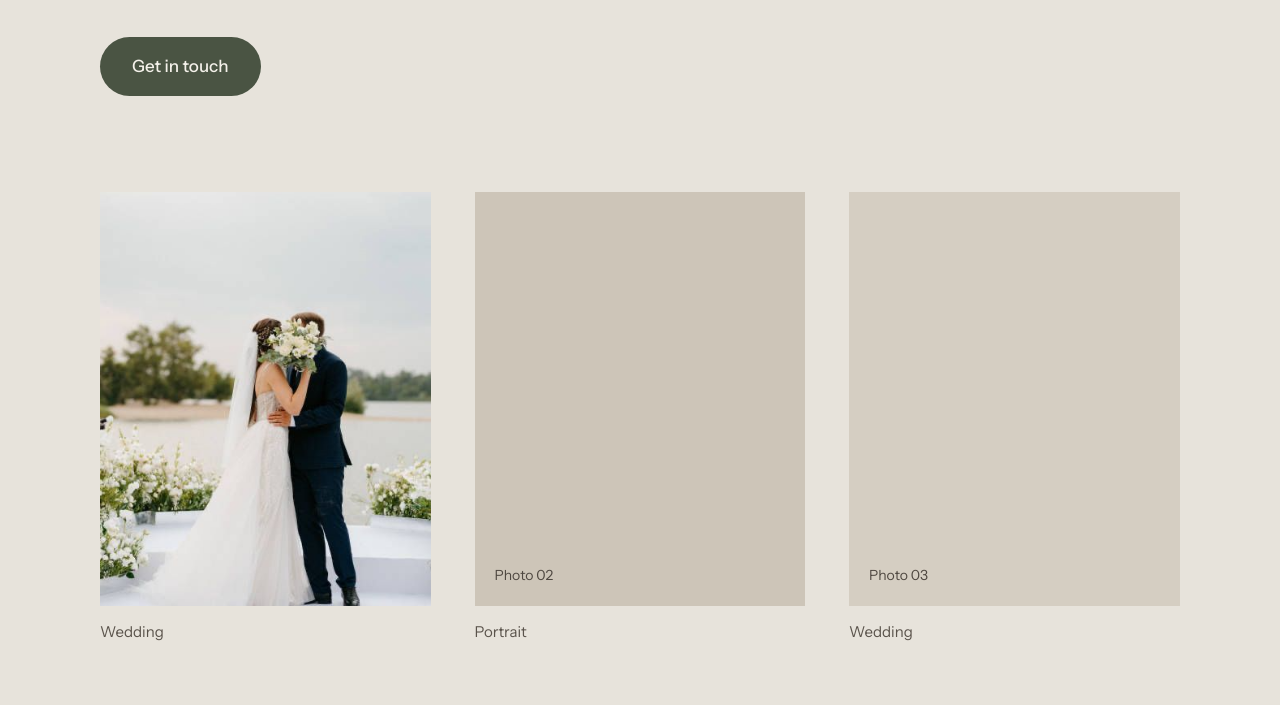
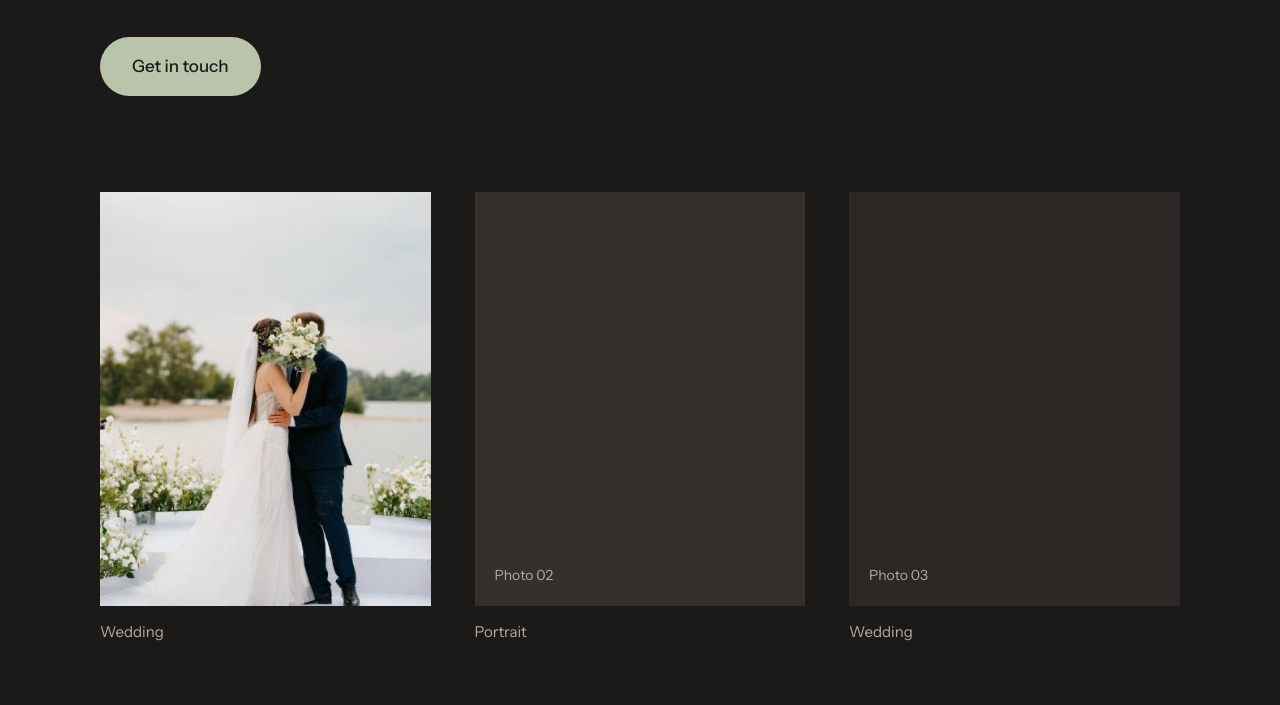
Before and after one commit to gexlearn-bot/serena-lee-website, a plain HTML site: page index.html in a window 1280 px wide. Shown: the part 373-1078 px from the top of the page. Drawn offline with Linux system fonts and the light colour scheme.

Commit message:
Switch site to a dark theme
Co-Authored-By: Claude Sonnet 5.5 <noreply@anthropic.com>
Claude-Session: https://claude.ai/code/session_014d6AvCzZSJbcHuQn9PGX5H

```diff
--- a/index.html
+++ b/index.html
@@ -10,15 +10,16 @@
 <link rel="stylesheet" href="https://fonts.googleapis.com/css2?family=Young+Serif&family=Instrument+Sans:wght@400;500&display=swap">
 <style>
 :root {
-  --bg: #E7E3DB;
-  --ink: #2A2622;
-  --muted: #5A534B;
-  --rule: #B9B1A4;
-  --tile-a: #D5CEC2;
-  --tile-b: #CDC5B8;
-  --tile-text: #4F4841;
-  --accent: #4A5443;
-  --accent-text: #F4F1EA;
+  color-scheme: dark;
+  --bg: #1C1A18;
+  --ink: #EDE8E0;
+  --muted: #B3AAA0;
+  --rule: #4A453F;
+  --tile-a: #2B2825;
+  --tile-b: #34302C;
+  --tile-text: #B3AAA0;
+  --accent: #B9C4AB;
+  --accent-text: #1C1A18;
   --heading: 'Young Serif', Georgia, serif;
   --body: 'Instrument Sans', system-ui, sans-serif;
   --gutter: clamp(20px, 6vw, 60px);
```
